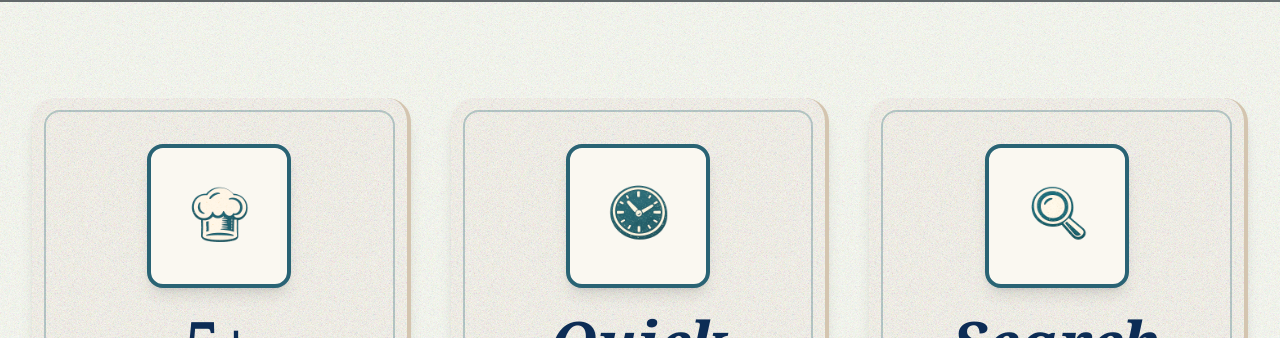
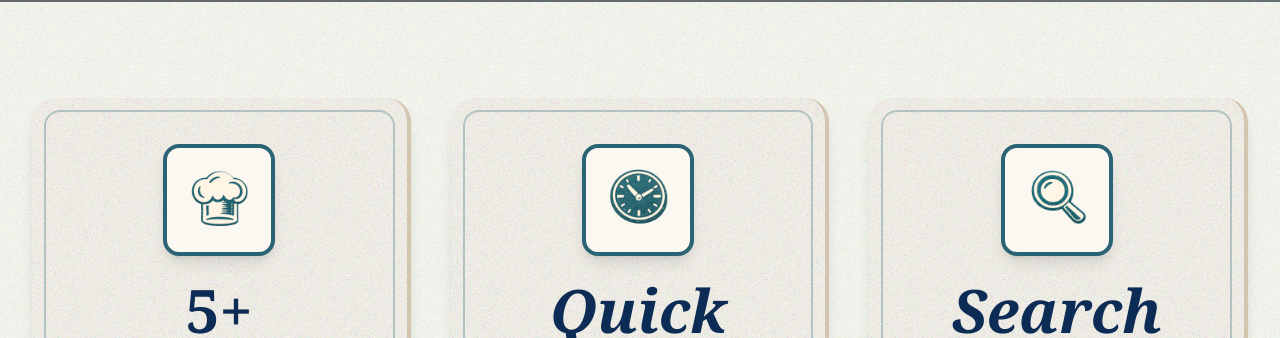
Before and after one commit to yashbodaka/EatThisWay, a Next.js app: page / in a window 1280 px wide. Shown: the part 783-1121 px from the top of the page. Built offline with nearby package versions, Linux system fonts and the light colour scheme; grey boxes are pictures that could not be loaded.

Commit message:
remove padding from icon containers for larger image display

```diff
--- a/app/page.tsx
+++ b/app/page.tsx
@@ -70,7 +70,7 @@ export default function Home() {
               }}></div>
               {/* Inner Decorative Frame */}
               <div className="relative m-2 md:m-3 border-2 border-[#296374]/30 rounded-2xl p-6 md:p-8 text-center">
-                <div className="bg-[#FAF8F1] w-24 h-24 md:w-36 md:h-36 rounded-2xl border-4 border-[#296374] flex items-center justify-center mx-auto mb-4 md:mb-6 shadow-lg p-4">
+                <div className="bg-[#FAF8F1] w-20 h-20 md:w-28 md:h-28 rounded-2xl border-4 border-[#296374] flex items-center justify-center mx-auto mb-4 md:mb-6 shadow-lg p-0 overflow-hidden">
                   <img src="/chef-hat-vintage.png" alt="Chef Hat" className="w-full h-full object-contain" />
                 </div>
                 <h3 className="text-4xl md:text-6xl font-serif font-black text-[#0C2C55] mb-2">{recipeIndex.recipes.length}+</h3>
@@ -87,7 +87,7 @@ export default function Home() {
               }}></div>
               {/* Inner Decorative Frame */}
               <div className="relative m-2 md:m-3 border-2 border-[#296374]/30 rounded-2xl p-6 md:p-8 text-center">
-                <div className="bg-[#FAF8F1] w-24 h-24 md:w-36 md:h-36 rounded-2xl border-4 border-[#296374] flex items-center justify-center mx-auto mb-4 md:mb-6 shadow-lg p-4">
+                <div className="bg-[#FAF8F1] w-20 h-20 md:w-28 md:h-28 rounded-2xl border-4 border-[#296374] flex items-center justify-center mx-auto mb-4 md:mb-6 shadow-lg p-0 overflow-hidden">
                   <img src="/clock-vintage.png" alt="Clock" className="w-full h-full object-contain" />
                 </div>
                 <h3 className="text-4xl md:text-6xl font-serif font-black italic text-[#0C2C55] mb-2">Quick</h3>
@@ -104,7 +104,7 @@ export default function Home() {
               }}></div>
               {/* Inner Decorative Frame */}
               <div className="relative m-2 md:m-3 border-2 border-[#296374]/30 rounded-2xl p-6 md:p-8 text-center">
-                <div className="bg-[#FAF8F1] w-24 h-24 md:w-36 md:h-36 rounded-2xl border-4 border-[#296374] flex items-center justify-center mx-auto mb-4 md:mb-6 shadow-lg p-4">
+                <div className="bg-[#FAF8F1] w-20 h-20 md:w-28 md:h-28 rounded-2xl border-4 border-[#296374] flex items-center justify-center mx-auto mb-4 md:mb-6 shadow-lg p-0 overflow-hidden">
                   <img src="/search-vintage.png" alt="Search" className="w-full h-full object-contain" />
                 </div>
                 <h3 className="text-4xl md:text-6xl font-serif font-black italic text-[#0C2C55] mb-2">Search</h3>
```
